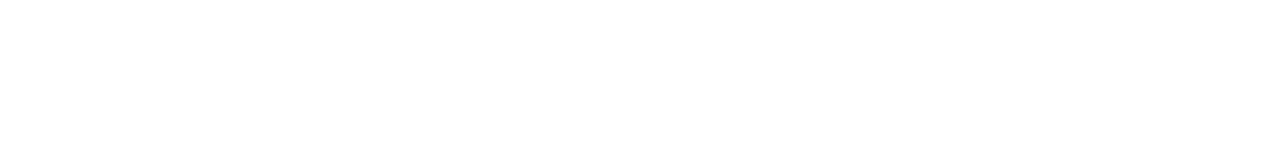
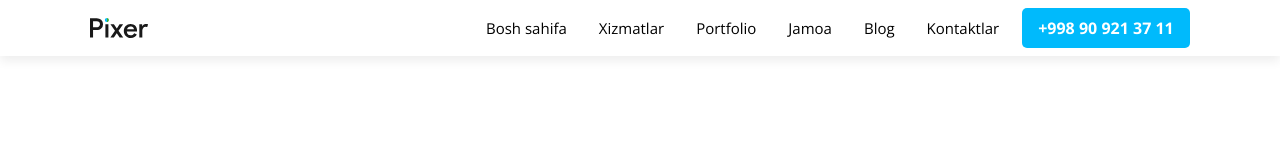
Before and after one commit to shakhbozpro/pixer, a plain HTML site: page index.html in a window 1280 px wide. Drawn offline with Linux system fonts and the light colour scheme.

Commit message:
Finished section header

```diff
--- a/index.html
+++ b/index.html
@@ -4,9 +4,46 @@
    <meta charset="UTF-8">
    <meta http-equiv="X-UA-Compatible" content="IE=edge">
    <meta name="viewport" content="width=device-width, initial-scale=1.0">
-   <title>Document</title>
+   <link rel="stylesheet" href="./style.css">
+   <title>Pixer</title>
 </head>
 <body>
+   <header class="header">
+      <div class="container">
+         <div class="header-container">
+            <a class="header-logo" href="#">
+               <img class="header-logo-img" src="./images/header-logo.svg" alt="The logo of site" width="59" height="20">
+            </a>
 
+            <ul class="header-list">
+               <li class="header-item">
+                  <a class="header-item-link" href="#">Bosh sahifa</a>
+               </li>
+
+               <li class="header-item">
+                  <a class="header-item-link" href="#">Xizmatlar</a>
+               </li>
+
+               <li class="header-item">
+                  <a class="header-item-link" href="#">Portfolio</a>
+               </li>
+
+               <li class="header-item">
+                  <a class="header-item-link" href="#">Jamoa</a>
+               </li>
+
+               <li class="header-item">
+                  <a class="header-item-link" href="#">Blog</a>
+               </li>
+
+               <li class="header-item">
+                  <a class="header-item-link" href="#">Kontaktlar</a>
+               </li>
+            </ul>
+
+            <a class="link header-number-link" href="tel:+998909213711">+998 90 921 37 11</a>
+         </div>
+      </div>
+   </header>
 </body>
 </html>
--- /dev/null
+++ b/style.css
@@ -0,0 +1,160 @@
+@font-face {
+   font-family: 'Open Sans';
+   font-display: swap;
+   font-style: normal;
+   font-weight: 400;
+   src: url('../fonts/open-sans-v29-latin_cyrillic-regular.woff2') format('woff2'),
+   url('../fonts/open-sans-v29-latin_cyrillic-regular.woff') format('woff');
+}
+
+@font-face {
+   font-family: 'Open Sans';
+   font-display: swap;
+   font-style: normal;
+   font-weight: 700;
+   src: url('../fonts/open-sans-v29-latin_cyrillic-700.woff2') format('woff2'),
+   url('../fonts/open-sans-v29-latin_cyrillic-700.woff') format('woff');
+}
+
+/* STARTER CODES */
+
+html {
+   scroll-behavior: smooth;
+}
+
+*,
+*::before,
+*::after {
+   box-sizing: border-box;
+}
+
+body {
+   margin: 0;
+   padding: 0;
+   font-family: 'Open Sans', sans-serif;
+   font-size: 16px;
+}
+
+main {
+   flex-grow: 1;
+}
+
+img {
+   vertical-align: middle;
+}
+
+ul, ol {
+   margin: 0;
+   padding: 0;
+   list-style-type: none;
+}
+
+h1, h2, h3, h4, h5, h6 {
+   margin: 0;
+   font-weight: 700;
+   color: #000000;
+}
+
+p {
+   margin: 0;
+   color: #000000;
+}
+
+.visually-hidden {
+   position: absolute;
+   width: 1px;
+   height: 1px;
+   margin: -1px;
+   border: 0;
+   padding: 0;
+   white-space: nowrap;
+   clip-path: inset(100%);
+   clip: rect(0 0 0 0);
+   overflow: hidden;
+}
+
+.container {
+   max-width: 1140px;
+   margin: 0 auto;
+   padding: 0 20px;
+}
+
+/* HEADER START */
+
+.header {
+   background-color: #fff;
+   box-shadow: 0 5px 10px 0 #EEEEEE;
+}
+
+.header-container {
+   display: flex;
+   align-items: center;
+   padding-top: 8px;
+   padding-bottom: 8px;
+}
+
+.header-logo {
+   margin-right: 321px;
+}
+
+.header-logo-img {
+   display: block;
+}
+
+.header-list {
+   display: flex;
+   align-items: center;
+   margin-right: 7px;
+}
+
+.header-item {
+
+}
+
+.header-item-link {
+   font-size: 15px;
+   line-height: 24px;
+   color: #000000;
+   text-decoration: none;
+   padding-bottom: 16px;
+   text-decoration: none;
+   padding: 16px;
+   transition: all 0.2s ease;
+}
+
+.header-item-link:hover {
+   border-bottom: 3px solid #191919;
+}
+
+.header-item-link:active {
+   background: rgba(25, 25, 25, 0.7);
+   color: #fff;
+}
+
+.header-number-link {
+   font-size: 15px;
+   transition: all 0.2s ease;
+}
+
+.header-number-link:hover {
+   color: #00BAFC;
+   background-color: #fff;
+   box-shadow: inset 0 0 0 3px #00BAFC;
+}
+
+.header-number-link:active {
+   color: #fff;
+   background-color: rgba(0, 186, 252, 0.6);
+   box-shadow: none;
+}
+
+.link {
+   font-weight: 700;
+   font-size: 16px;
+   line-height: 24px;
+   color: #FFFFFF;
+   background: #00BAFC;
+   border-radius: 5px;
+   text-decoration: none;
+   padding: 8px 16px;
+}
```
Also changed, not shown: fonts/open-sans-v29-latin_cyrillic-700.woff (added), fonts/open-sans-v29-latin_cyrillic-700.woff2 (added), fonts/open-sans-v29-latin_cyrillic-regular.woff (added), fonts/open-sans-v29-latin_cyrillic-regular.woff2 (added), images/crm.svg (added), images/form-arrow.svg (added), images/grafik.svg (added), images/header-logo.svg (added), images/motivatsiya.svg (added), images/sifat.svg (added), images/smm.svg (added), images/talablar.svg (added), images/telegram.svg (added), images/vaqt.svg (added), 2 more files.
